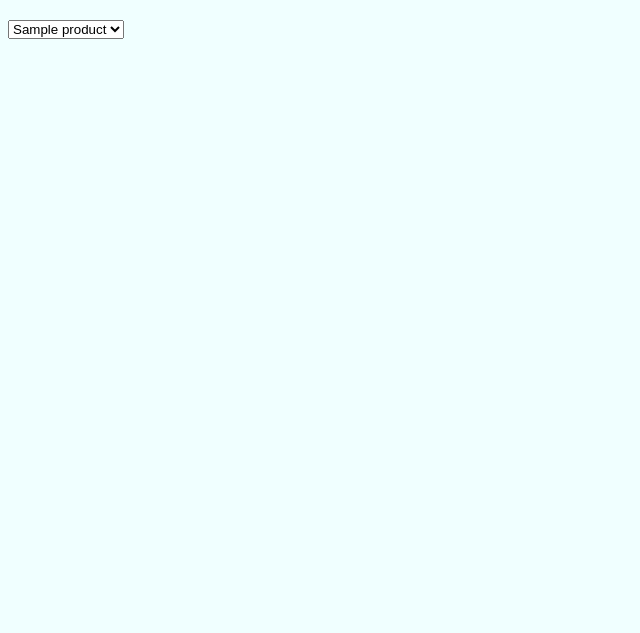
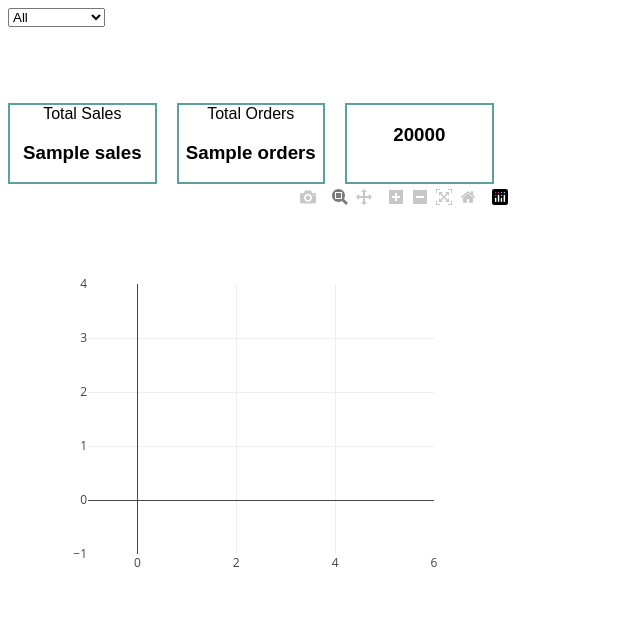
Before and after one commit to BBimie/Dynamic-Analytic-Dashboard-With-Plotly, a Flask app: template templates/dashboard.html in a window 1280 px wide. Shown: the top 633 px of the page, without its empty margins (0-640 px from the left). Run offline with Flask 2, Linux system fonts and the light colour scheme; the template is opened without the code that fills it: most values are stand-ins (such as "Sample title", 1, 10 or a date in 2020); some libraries are stand-ins or nearby versions.

Commit message:
templates

```diff
--- a/static/style.css
+++ b/static/style.css
@@ -1,3 +1,25 @@
 body {
-    background-color: azure;
+    background-color: white;
 }
+
+#plot1 {
+    width: 40%;
+    height: auto;
+}
+
+.cards-container {
+    margin-top: 6%;
+    display: flex;
+    width: 40%;
+}
+
+.cards-child {
+    text-align: center;
+    flex: 1;
+    border: 2px solid cadetblue;
+    margin-right: 20px;
+}
+
+/* .cards-child:first-child {
+    margin-right: 20px;
+} */
--- a/templates/dashboard.html
+++ b/templates/dashboard.html
@@ -2,42 +2,63 @@
 <html>
 
 <head>
-    <link rel="stylesheet" href="../static/style.css">
+    <script src="https://cdn.plot.ly/plotly-latest.min.js"></script>
+    <link rel="stylesheet" type="text/css" href="/static/style.css">
 </head>
 
-<body>
+<body style="font-family:arial, sans-serif">
+    <nav>
 
-    <section class="">
-        <h1></h1>
-    </section>
-    <section>
+    </nav>
+
+    <section class="dashboard">
         <div class="filters">
-            <div>
-                <select name=colours method="GET" action="/">
-                    {% for product in data['product_category'].unique() %}
-                    <option value="{{ product }}" SELECTED>{{ product }}</option>"
-                    {% endfor %}
-                </select>
+            <select id="mySelect" onchange="sendSelectedValue()">
+                <option value="all">All</option>
+                {% for year in filters['year'] %}
+                <option value="{{ year }}">{{ year }}</option>
+                {% endfor %}
+            </select>
+
+            <script>
+                function sendSelectedValue() {
+                    var select = document.getElementById("mySelect");
+                    var selectedValue = select.value;
+                    if (selectedValue != "") {
+                        var xhr = new XMLHttpRequest();
+                        xhr.open("POST", "/her");
+                        xhr.setRequestHeader("Content-Type", "application/x-www-form-urlencoded");
+                        xhr.send("year=" + selectedValue);
+                    }
+                }
+            </script>
+        </div>
+        </div>
+
+        <div class="cards-container">
+            <div class="cards-child">
+                <span>Total Sales</span>
+                <h3>{{ card['sales'] }}</h3>
             </div>
+            <div class="cards-child">
+                <span>Total Orders</span>
+                <h3>{{ card['orders'] }}</h3>
+            </div>
+            <div class="cards-child">
+                <span> </span>
+                <h3> 20000 </h3>
+            </div>
+        </div>
 
 
+        <div id="plot1">
+            <script>
+                var plot1_data = {{ product_plot| safe }};
+                Plotly.newPlot('plot1', plot1_data.data, plot1_data.layout);
+            </script>
         </div>
-        <div id='chart' class='chart' ”>
-            <div></div>
-        </div>
+
     </section>
-
-
-
-
 </body>
 
-
-
-<!-- <script src='https://cdn.plot.ly/plotly-latest.min.js'></script>
-<script type='text/javascript'>
-  var graphs = {{ graphJSON | safe }};
-  Plotly.plot('chart',graphs,{});
-</script> -->
-
 </html>
```
